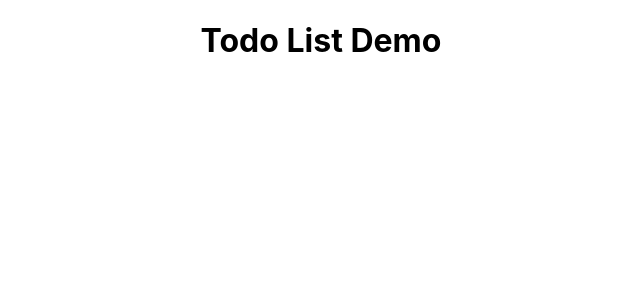
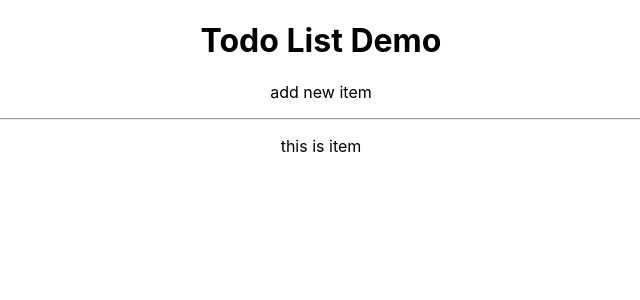
Before and after one commit to Samir-SB/react-todolist-demo, a React (Create React App) app: page / in a window 1280 px wide. Shown: the top 300 px of the page, without its empty margins (319-959 px from the left). Built offline with nearby package versions, Linux system fonts and the light colour scheme.

Commit message:
Create all the components we need.

```diff
--- a/src/App.jsx
+++ b/src/App.jsx
@@ -1,9 +1,10 @@
 import './App.css';
+import List from './components/List';
 
 function App() {
   return <div className='App container'>
     <h1>Todo List Demo</h1>
-
+    <List />
   </div>;
 }
 
--- /dev/null
+++ b/src/components/AddItem.jsx
@@ -0,0 +1,7 @@
+export default function AddItem() {
+  return (
+    <div>
+    <p>add new item</p>
+    </div>
+  )
+}
--- /dev/null
+++ b/src/components/Item.jsx
@@ -0,0 +1,7 @@
+export default function Item() {
+  return (
+    <div>
+      <p>this is item</p>
+    </div>
+  )
+}
--- /dev/null
+++ b/src/components/List.jsx
@@ -0,0 +1,11 @@
+import AddItem from './AddItem'
+import Item from './Item'
+export default function List() {
+  return (
+    <div>
+      <AddItem />
+      <hr />
+      <Item />
+    </div>
+  )
+}
```
